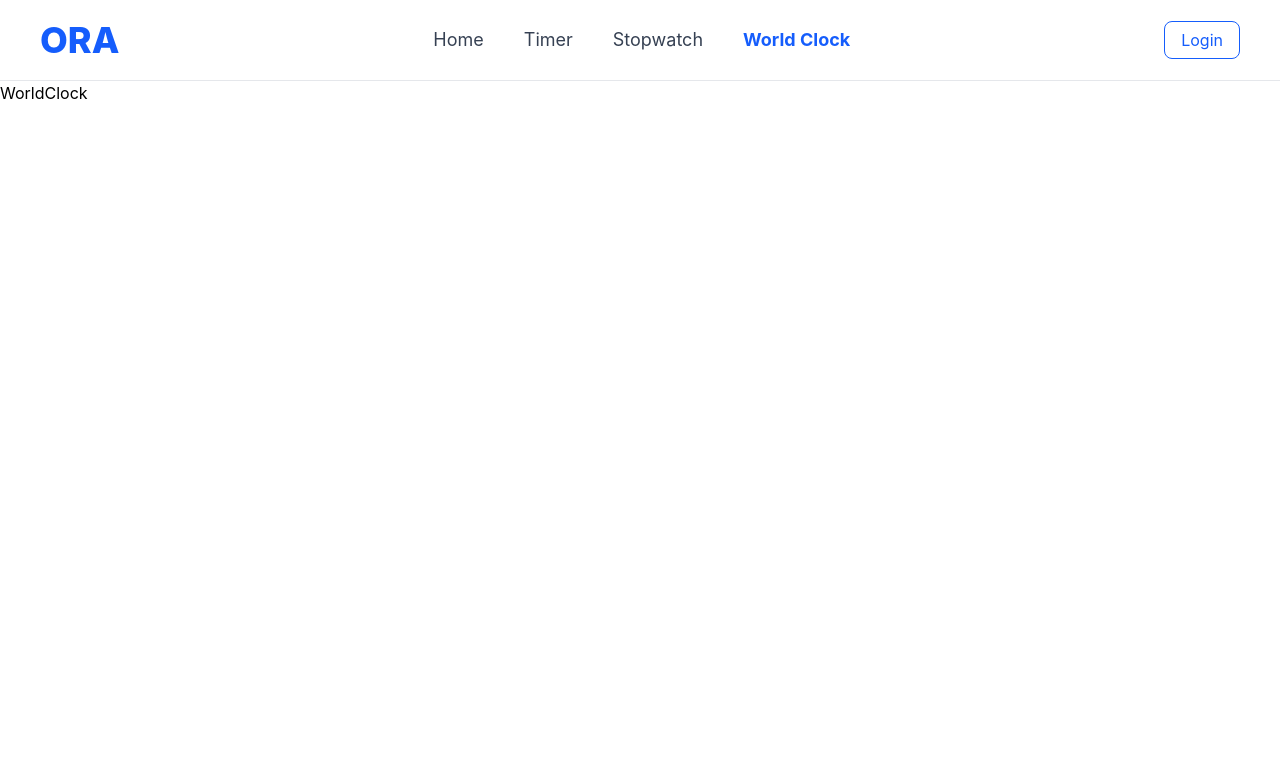
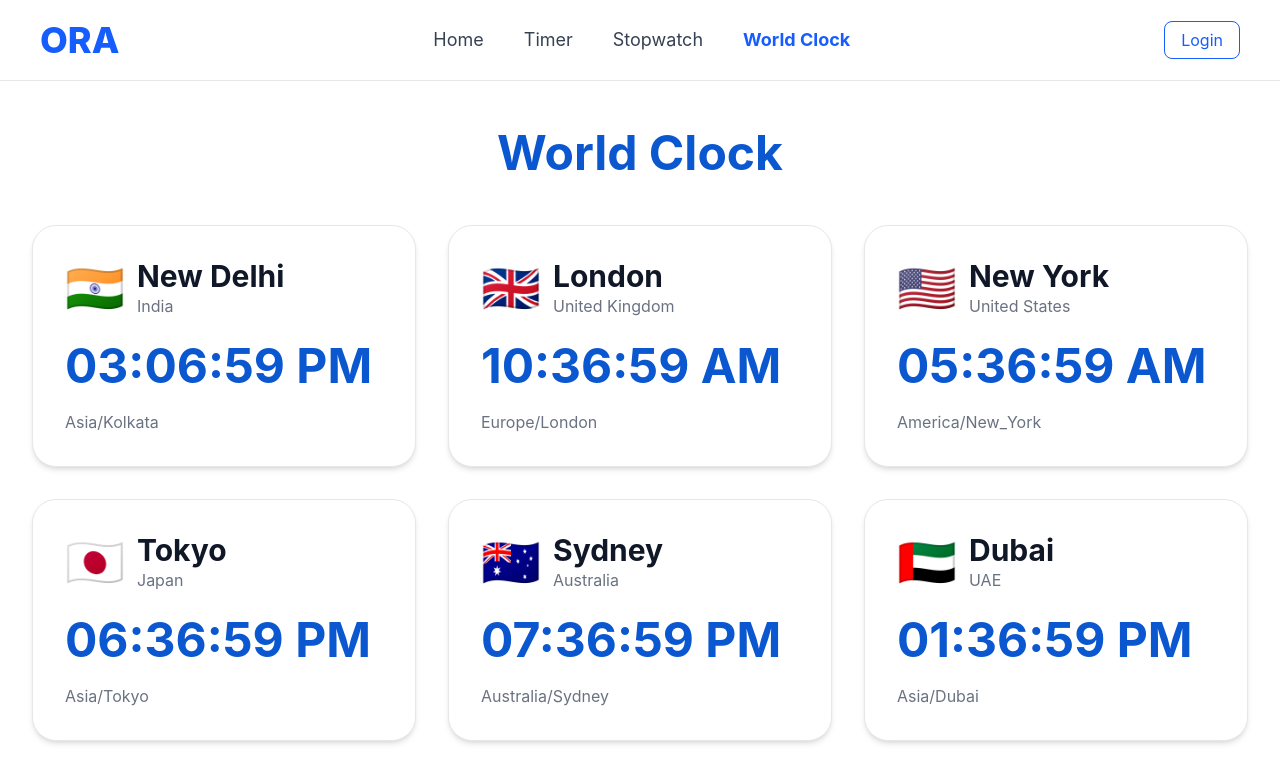
Before and after one commit to gusainyashaswi/Ora, a React (Vite) app: page /worldclock in a window 1280 px wide. Shown: the top 782 px of the page. Built offline with nearby package versions, Linux system fonts and the light colour scheme.

Commit message:
feat: implement WorldClock and WorldClockCard components for displaying time in multiple cities

```diff
--- a/src/Pages/WorldClock/WorldClock.jsx
+++ b/src/Pages/WorldClock/WorldClock.jsx
@@ -1,9 +1,64 @@
-import React from 'react'
+import WorldClockCard from "../../components/WorldClockCard/WorldClockCard";
 
 function WorldClock() {
+  const cities = [
+    {
+      id: 1,
+      city: "New Delhi",
+      country: "India",
+      timezone: "Asia/Kolkata",
+      flag: "🇮🇳",
+    },
+    {
+      id: 2,
+      city: "London",
+      country: "United Kingdom",
+      timezone: "Europe/London",
+      flag: "🇬🇧",
+    },
+    {
+      id: 3,
+      city: "New York",
+      country: "United States",
+      timezone: "America/New_York",
+      flag: "🇺🇸",
+    },
+    {
+      id: 4,
+      city: "Tokyo",
+      country: "Japan",
+      timezone: "Asia/Tokyo",
+      flag: "🇯🇵",
+    },
+    {
+      id: 5,
+      city: "Sydney",
+      country: "Australia",
+      timezone: "Australia/Sydney",
+      flag: "🇦🇺",
+    },
+    {
+      id: 6,
+      city: "Dubai",
+      country: "UAE",
+      timezone: "Asia/Dubai",
+      flag: "🇦🇪",
+    },
+  ];
+
   return (
-    <div>WorldClock</div>
-  )
+    <div className="max-w-7xl mx-auto px-8 py-12">
+      <h1 className="text-5xl font-bold text-center text-[#0b57d0] mb-12">
+        World Clock
+      </h1>
+
+      <div className="grid grid-cols-1 md:grid-cols-2 xl:grid-cols-3 gap-8">
+        {cities.map((city) => (
+          <WorldClockCard key={city.id} {...city} />
+        ))}
+      </div>
+    </div>
+  );
 }
 
-export default WorldClock
+export default WorldClock;
--- /dev/null
+++ b/src/components/WorldClockCard/WorldClockCard.jsx
@@ -0,0 +1,54 @@
+import { useEffect, useState } from "react";
+
+function WorldClockCard({ city, country, timezone, flag }) {
+
+  function getCurrentTime() {
+    return new Date().toLocaleTimeString("en-US", {
+      timeZone: timezone,
+      hour: "2-digit",
+      minute: "2-digit",
+      second: "2-digit",
+      hour12: true,
+    });
+  }
+
+  const [time, setTime] = useState(getCurrentTime());
+
+  useEffect(() => {
+    const interval = setInterval(() => {
+      setTime(getCurrentTime());
+    }, 1000);
+
+    return () => clearInterval(interval);
+  }, [timezone]);
+
+  return (
+    <div className="rounded-3xl border border-gray-200 bg-white shadow-md hover:shadow-xl transition-all duration-300 p-8">
+
+      <div className="flex items-center gap-3 mb-6">
+        <span className="text-5xl">{flag}</span>
+
+        <div>
+          <h2 className="text-3xl font-bold text-gray-900">
+            {city}
+          </h2>
+
+          <p className="text-gray-500">
+            {country}
+          </p>
+        </div>
+      </div>
+
+      <h1 className="text-5xl font-bold text-[#0b57d0] mb-5">
+        {time}
+      </h1>
+
+      <p className="text-gray-500">
+        {timezone}
+      </p>
+
+    </div>
+  );
+}
+
+export default WorldClockCard;
```
